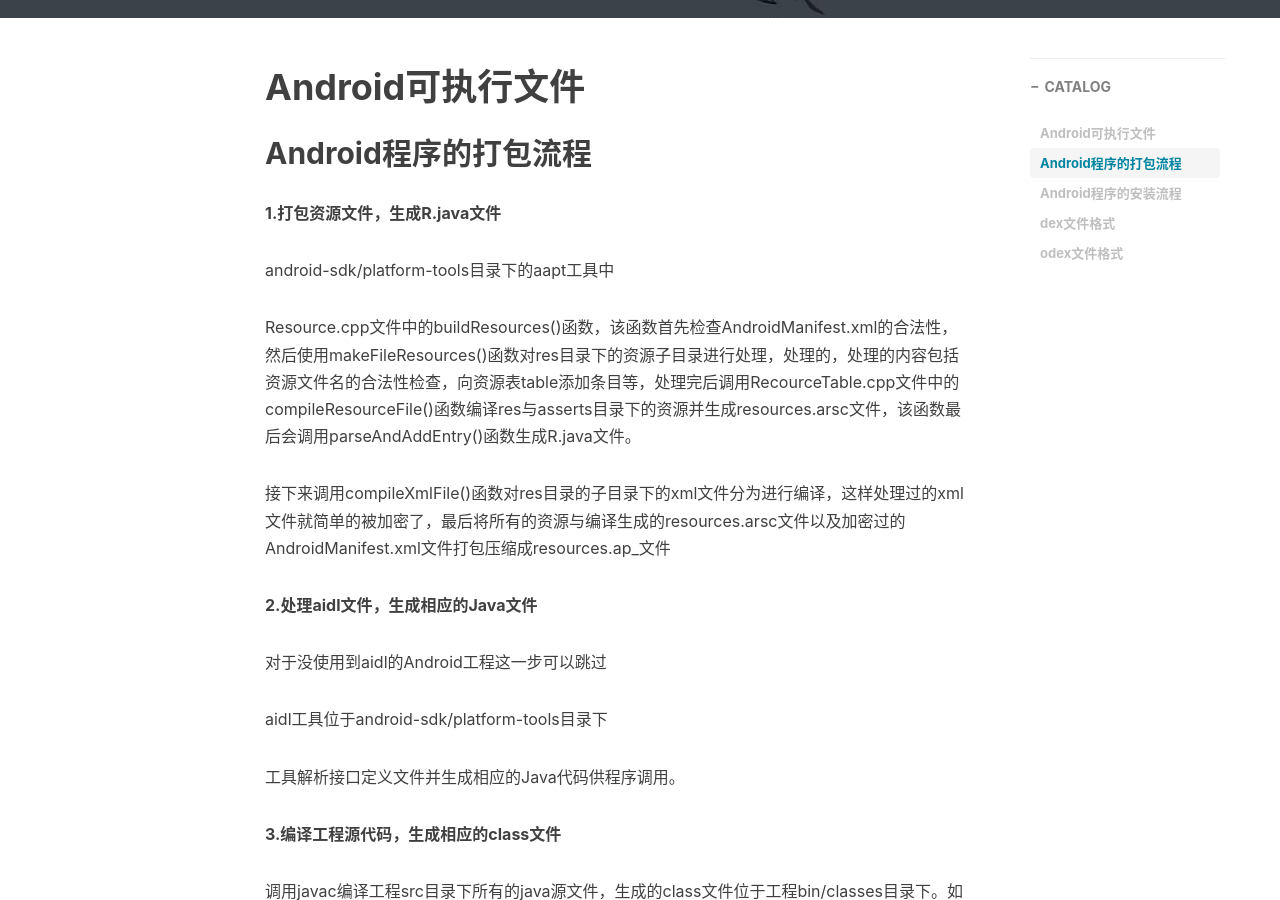
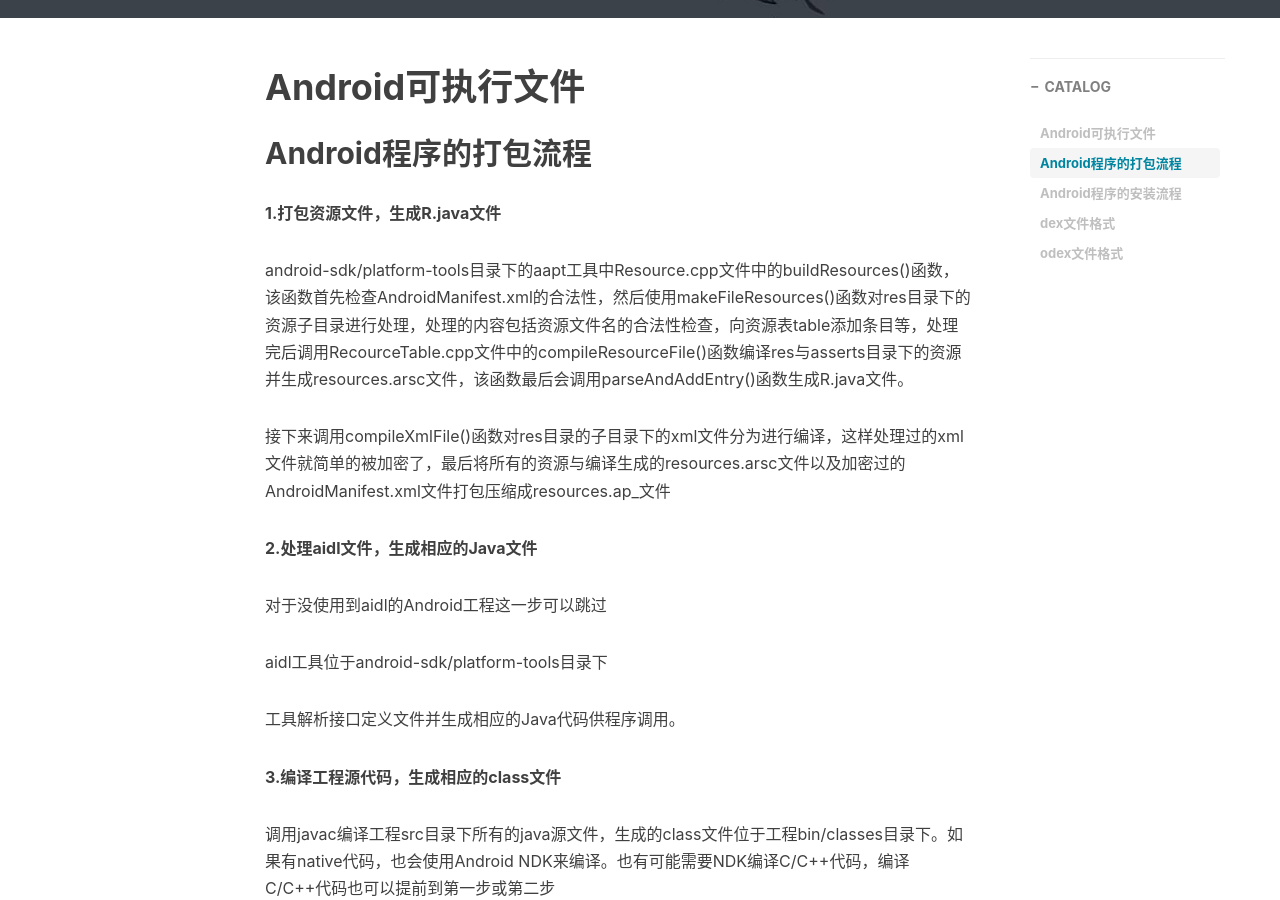
Before and after one commit to hjw45611/blog, a Jekyll site: the page built from _posts/2021-12-18-Android软件安全权威指南.md, in a window 1280 px wide and 900 px high, scrolled down 505 px. Built offline with Jekyll 4.4.1, drawn with Linux system fonts in a browser that asks for light colours; nearby versions of some CDN libraries; comment, search, counter and statistics services are not loaded.

Commit message:
Update 2021-12-18-Android软件安全权威指南.md
fix:修改20211218

```diff
--- a/_posts/2021-12-18-Android软件安全权威指南.md
+++ b/_posts/2021-12-18-Android软件安全权威指南.md
@@ -17,9 +17,7 @@ tags:
 
 **1.打包资源文件，生成R.java文件**
 
-android-sdk/platform-tools目录下的aapt工具中
-
-Resource.cpp文件中的buildResources()函数，该函数首先检查AndroidManifest.xml的合法性，然后使用makeFileResources()函数对res目录下的资源子目录进行处理，处理的，处理的内容包括资源文件名的合法性检查，向资源表table添加条目等，处理完后调用RecourceTable.cpp文件中的compileResourceFile()函数编译res与asserts目录下的资源并生成resources.arsc文件，该函数最后会调用parseAndAddEntry()函数生成R.java文件。
+android-sdk/platform-tools目录下的aapt工具中Resource.cpp文件中的buildResources()函数，该函数首先检查AndroidManifest.xml的合法性，然后使用makeFileResources()函数对res目录下的资源子目录进行处理，处理的内容包括资源文件名的合法性检查，向资源表table添加条目等，处理完后调用RecourceTable.cpp文件中的compileResourceFile()函数编译res与asserts目录下的资源并生成resources.arsc文件，该函数最后会调用parseAndAddEntry()函数生成R.java文件。
 
 接下来调用compileXmlFile()函数对res目录的子目录下的xml文件分为进行编译，这样处理过的xml文件就简单的被加密了，最后将所有的资源与编译生成的resources.arsc文件以及加密过的AndroidManifest.xml文件打包压缩成resources.ap_文件
 
```
